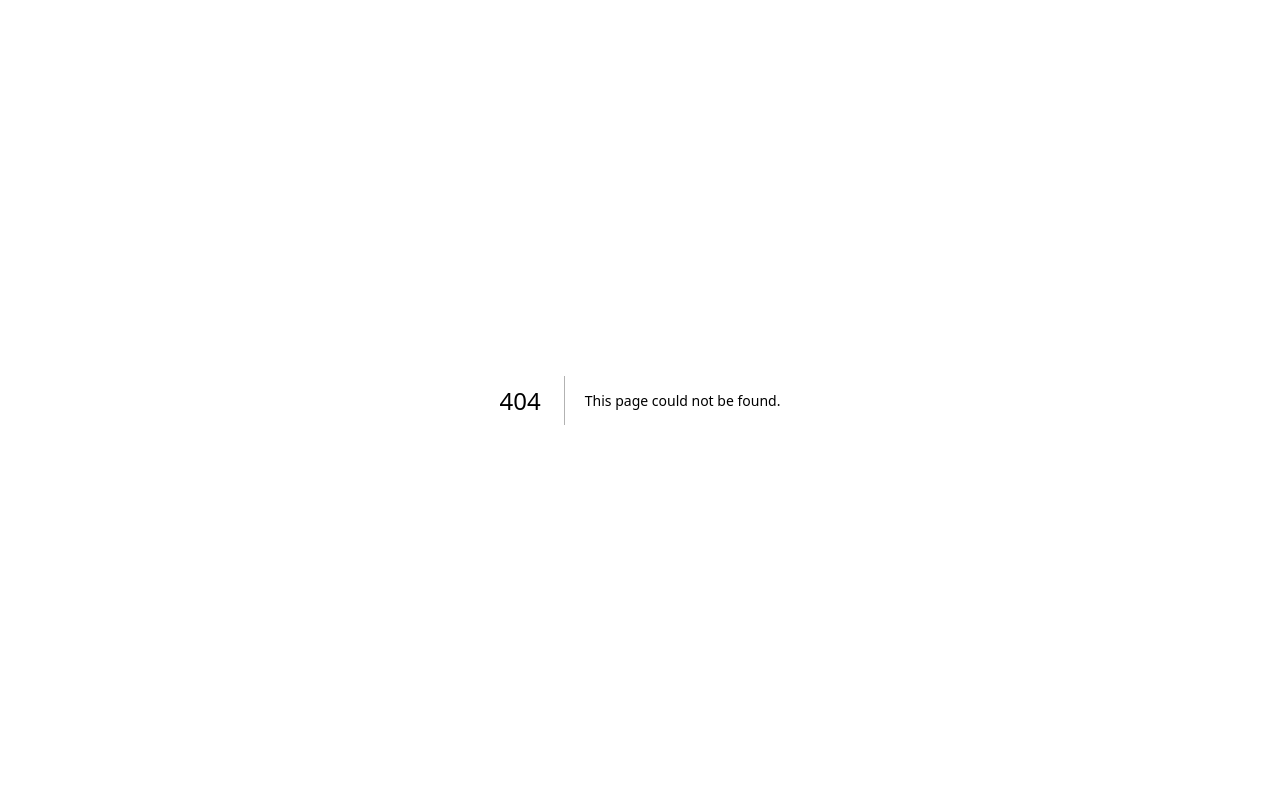
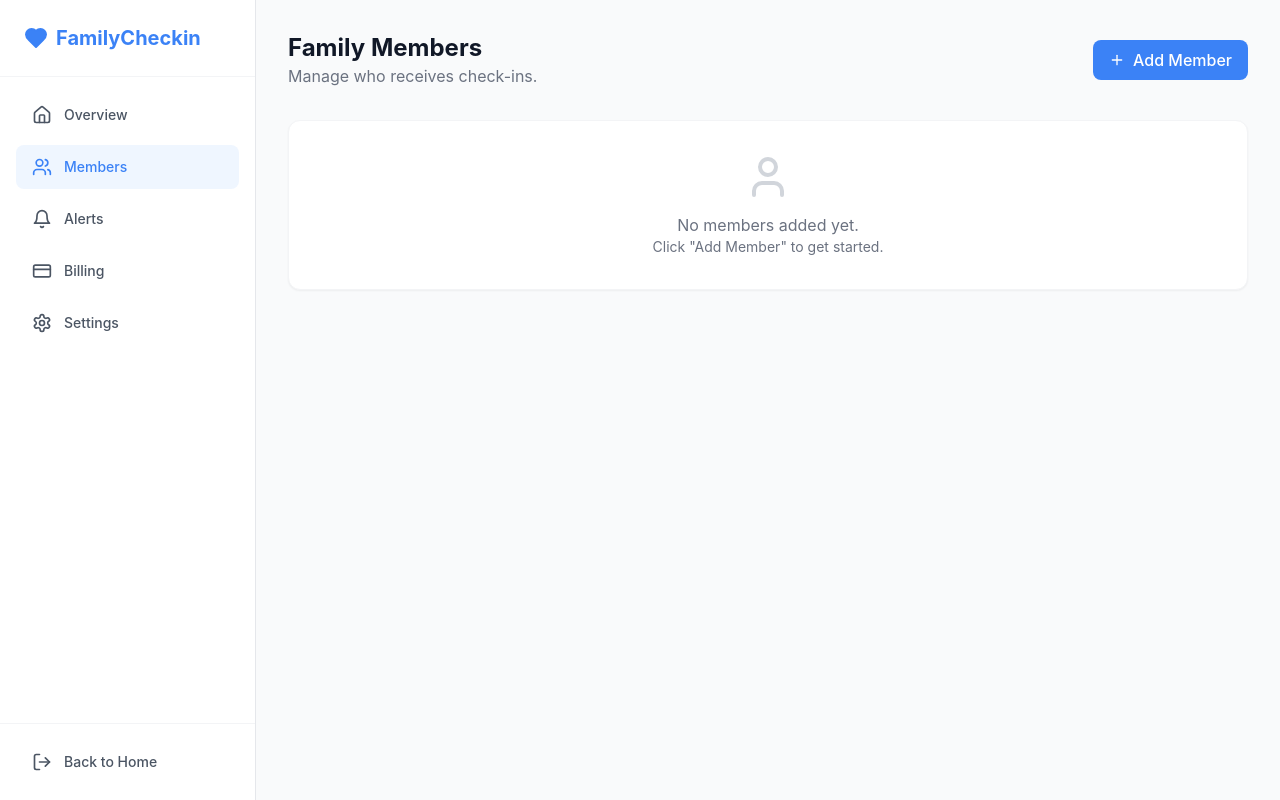
Before and after one commit to BDmurad1610/familycheckin-, a Next.js app: page /dashboard/members in a window 1280 px wide. Before the commit this address had no page. Built offline with nearby package versions, Linux system fonts and the light colour scheme.

Commit message:
Create page.tsx

```diff
--- /dev/null
+++ b/app/dashboard/members/page.tsx
@@ -0,0 +1,65 @@
+'use client';
+
+import { useState } from 'react';
+import { Plus, User, Phone, Clock } from 'lucide-react';
+
+export default function MembersPage() {
+  const [isAdding, setIsAdding] = useState(false);
+
+  return (
+    <div className="max-w-5xl mx-auto">
+      <div className="flex justify-between items-center mb-8">
+        <div>
+          <h1 className="text-2xl font-bold text-gray-900">Family Members</h1>
+          <p className="text-gray-500">Manage who receives check-ins.</p>
+        </div>
+        <button
+          onClick={() => setIsAdding(!isAdding)}
+          className="bg-primary text-white px-4 py-2 rounded-lg font-medium flex items-center gap-2 hover:bg-blue-600"
+        >
+          <Plus className="w-4 h-4" /> Add Member
+        </button>
+      </div>
+
+      {isAdding && (
+        <div className="bg-white p-6 rounded-xl border border-gray-100 shadow-sm mb-6">
+          <h2 className="font-bold mb-4">Add New Member</h2>
+          <div className="grid md:grid-cols-2 gap-4">
+            <div>
+              <label className="block text-sm font-medium mb-1">Name</label>
+              <input type="text" className="w-full border p-2 rounded-lg" placeholder="e.g. Mom" />
+            </div>
+            <div>
+              <label className="block text-sm font-medium mb-1">Role</label>
+              <select className="w-full border p-2 rounded-lg">
+                <option value="elder">Elderly Parent</option>
+                <option value="child">Child</option>
+              </select>
+            </div>
+            <div>
+              <label className="block text-sm font-medium mb-1">WhatsApp Number</label>
+              <input type="text" className="w-full border p-2 rounded-lg" placeholder="+8801..." />
+            </div>
+            <div>
+              <label className="block text-sm font-medium mb-1">Check-in Time</label>
+              <input type="time" className="w-full border p-2 rounded-lg" defaultValue="09:00" />
+            </div>
+          </div>
+          <div className="mt-4 flex justify-end gap-2">
+            <button onClick={() => setIsAdding(false)} className="px-4 py-2 text-gray-600 hover:bg-gray-50 rounded-lg">Cancel</button>
+            <button className="bg-primary text-white px-4 py-2 rounded-lg hover:bg-blue-600">Save Member</button>
+          </div>
+        </div>
+      )}
+
+      {/* Members List Placeholder */}
+      <div className="bg-white rounded-xl border border-gray-100 shadow-sm overflow-hidden">
+        <div className="p-8 text-center text-gray-500">
+          <User className="w-12 h-12 mx-auto text-gray-300 mb-3" />
+          <p>No members added yet.</p>
+          <p className="text-sm">Click "Add Member" to get started.</p>
+        </div>
+      </div>
+    </div>
+  );
+}
```
